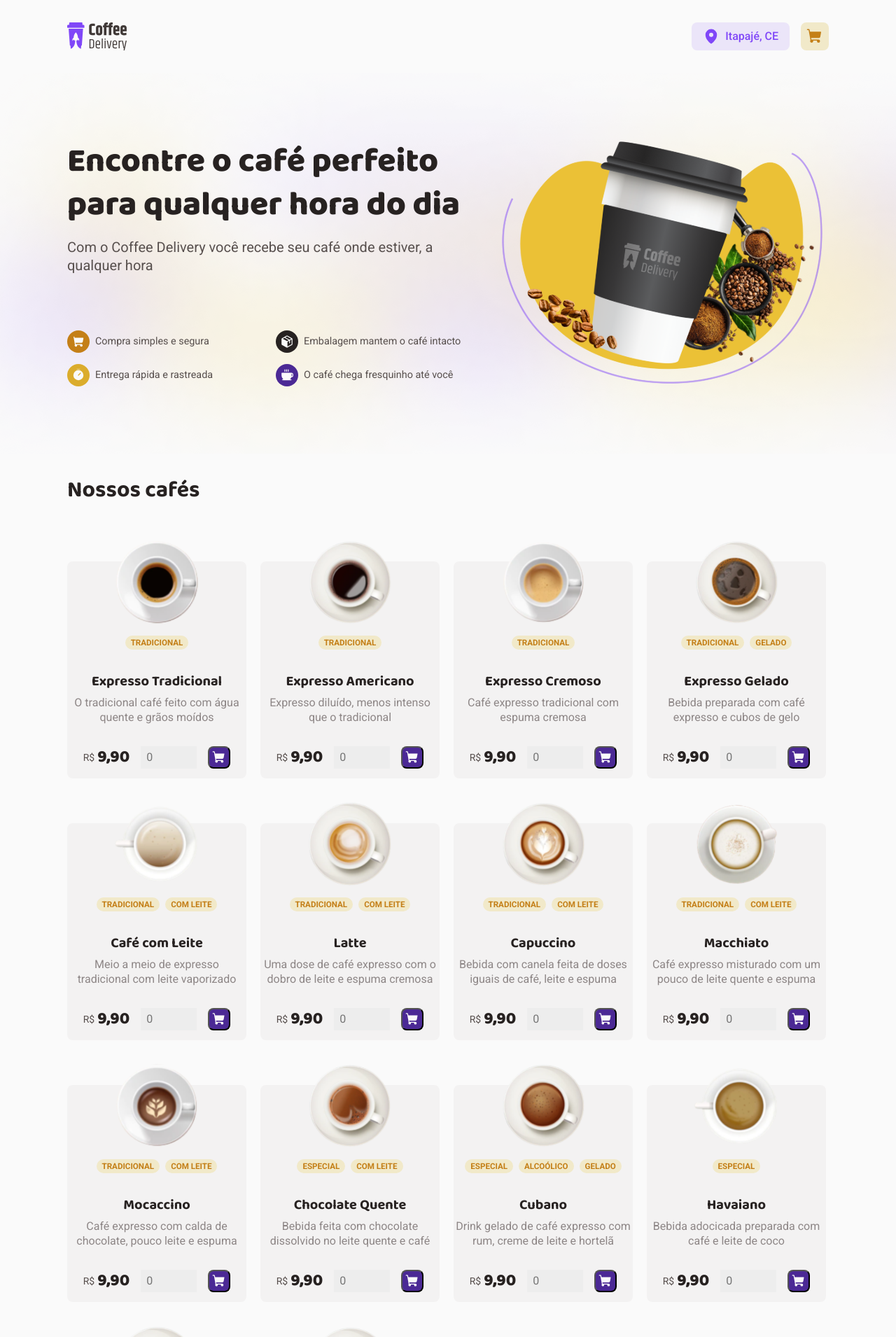
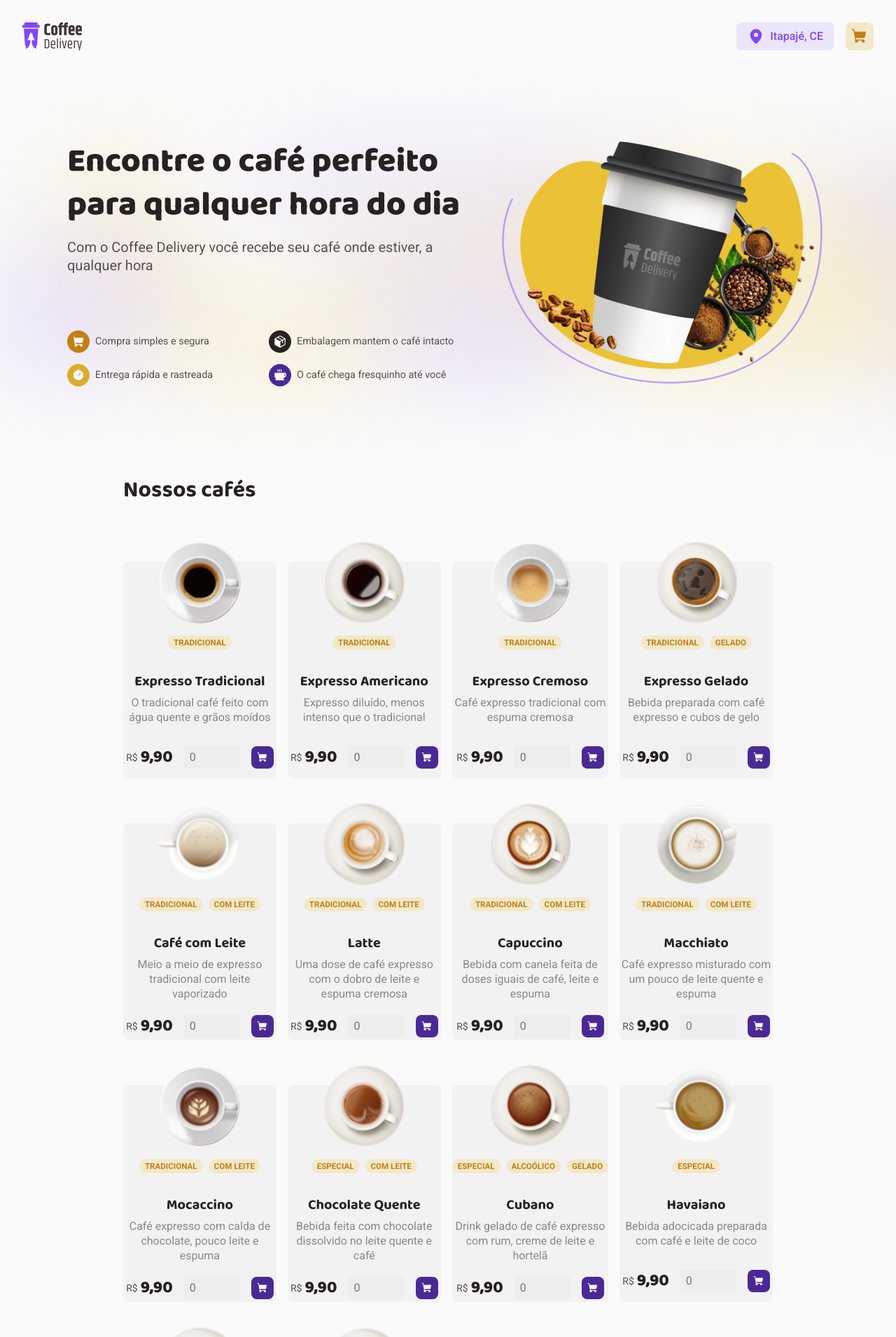
Before and after one commit to pHenrymelo/Rocketseat-React-desafio-2-cofeeDelivery, a React (Vite) app: page / in a window 1280 px wide. Shown: the top 1910 px of the page at 70% size. Built offline with nearby package versions, Linux system fonts and the light colour scheme.

Commit message:
feat: add home styles otimization

```diff
--- a/src/components/Header/styles.ts
+++ b/src/components/Header/styles.ts
@@ -1,9 +1,11 @@
 import styled from "styled-components";
 
 export const HeaderContainer = styled.header`
+    max-width: 90rem;
     display: flex;
     height: 6.5rem;
-    padding: 2rem 6rem;
+    padding: 2rem;
+    margin-inline: auto;
 
     nav {
         flex: 1;
--- a/src/pages/Home/components/CoffeeCard/styles.ts
+++ b/src/pages/Home/components/CoffeeCard/styles.ts
@@ -98,7 +98,9 @@
     border-radius: 8px;
     color: ${props => props.theme["background"]};
     background: ${props => props.theme["purple-dark"]};
-    padding: 0.25rem;
+    padding: 0.5rem;
+    border: none;
+    cursor: pointer;
   }
 
 `
--- a/src/pages/Home/styles.ts
+++ b/src/pages/Home/styles.ts
@@ -14,6 +14,8 @@
   width: 100%;
   height: 34rem;
   display: flex;
+  justify-content: space-around;
+  align-items: center;
   background: url(${background}) no-repeat;
   background-size: cover;
   padding-inline: 6rem;
@@ -28,6 +30,7 @@
 `
 
 export const BannerTextContainer = styled.div`
+  max-width: 36.75rem;
   display: flex;
   flex-direction: column;
   justify-content: center;
@@ -50,6 +53,7 @@
 `
 
 export const BannerIconsContainer = styled.div`
+  max-width: 35rem;
   display: grid;
   grid-template-columns: 1fr 1fr;
   gap: 1rem;
@@ -89,7 +93,7 @@
 
 export const CoffeeMenuContainer = styled.div`
   flex: 1;
-  width: 100%;
+  max-width: 70rem;
   display: flex;
   flex-direction: column;
   padding-inline: 6rem;
@@ -106,7 +110,9 @@
 `
 
 export const CoffeeMenu = styled.div`
+  max-width: 70rem;
   display: grid;
+  margin-inline: auto;
   grid-template-columns: repeat(4, 1fr);
   gap: 1rem;
 
```
